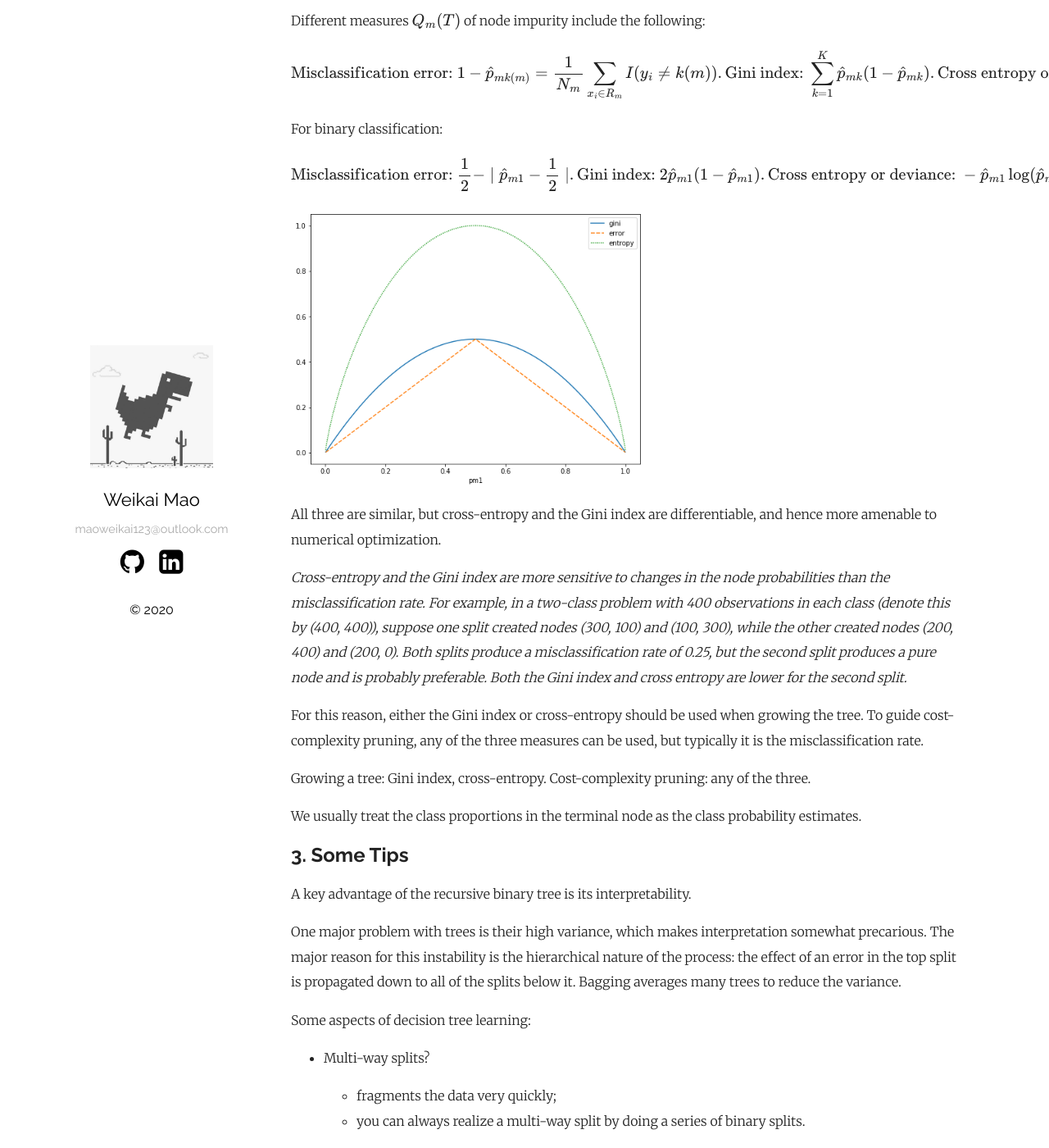
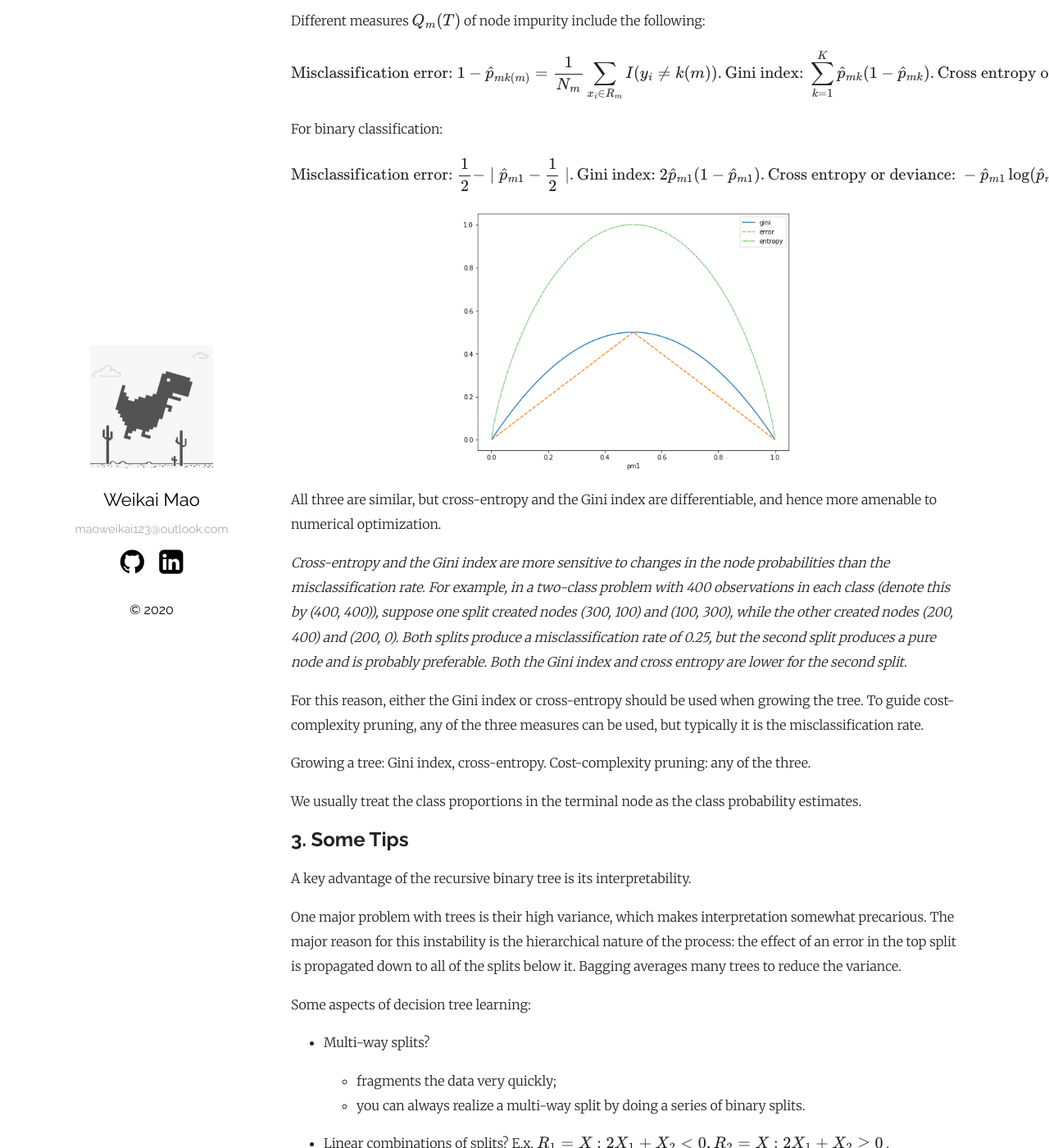
Before and after one commit to WalkerMao/walkermao.github.io, a Jekyll site: the page built from _posts/2020-03-12-Decision-Trees.md, in a window 1280 px wide and 1400 px high, scrolled down 2496 px. Shown: the whole window at 82% size. Built offline with Jekyll 4.4.1, drawn with Linux system fonts in a browser that asks for light colours; formulas are drawn with MathJax 3; comment, search, counter and statistics services are not loaded.

Commit message:
update Decision-Trees.md

```diff
--- a/_posts/2020-03-12-Decision-Trees.md
+++ b/_posts/2020-03-12-Decision-Trees.md
@@ -94,7 +94,7 @@ $$
 \text{Misclassification error: } \frac{1}{2} -  \mid \hat{p}_{m1}-\frac{1}{2} \mid. \\\text{Gini index: } 2 \hat{p}_{m1} (1-\hat{p}_{m1}). \\\text{Cross entropy or deviance: } - \hat{p}_{m1} \log(\hat{p}_{m1}) - (1-\hat{p}_{m1}) \log(1-\hat{p}_{m1}).
 $$
 
-<img align="middle" src="/pictures/Three-measures.png" alt="Three-measures" style="zoom: 80%;" />
+<img class="center" src="/pictures/Three-measures.png" alt="Three-measures" style="zoom: 70%;" />
 
 All three are similar, but cross-entropy and the Gini index are differentiable, and hence more amenable to numerical optimization.
 
--- a/_sass/plain.scss
+++ b/_sass/plain.scss
@@ -248,3 +248,10 @@ main {
   padding-bottom: 10px;
   font-weight: normal;
 }
+
+.center {
+  display: block;
+  margin-left: auto;
+  margin-right: auto;
+  width: 50%;
+}
```
